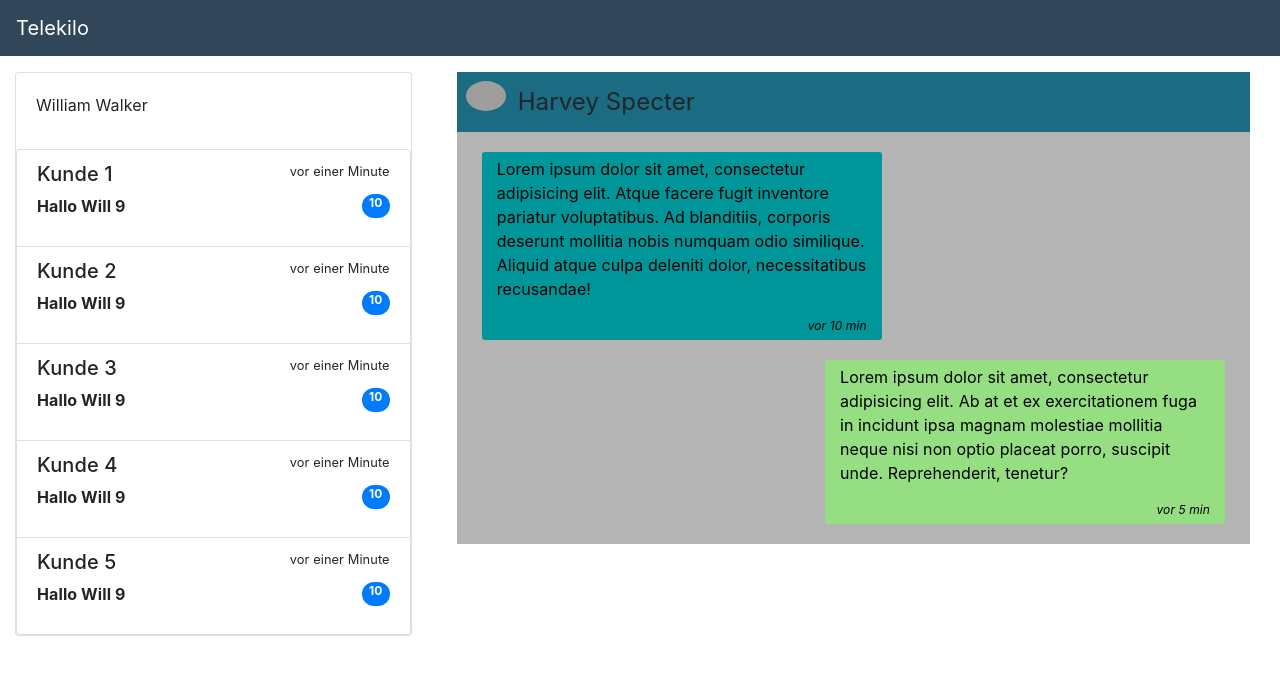
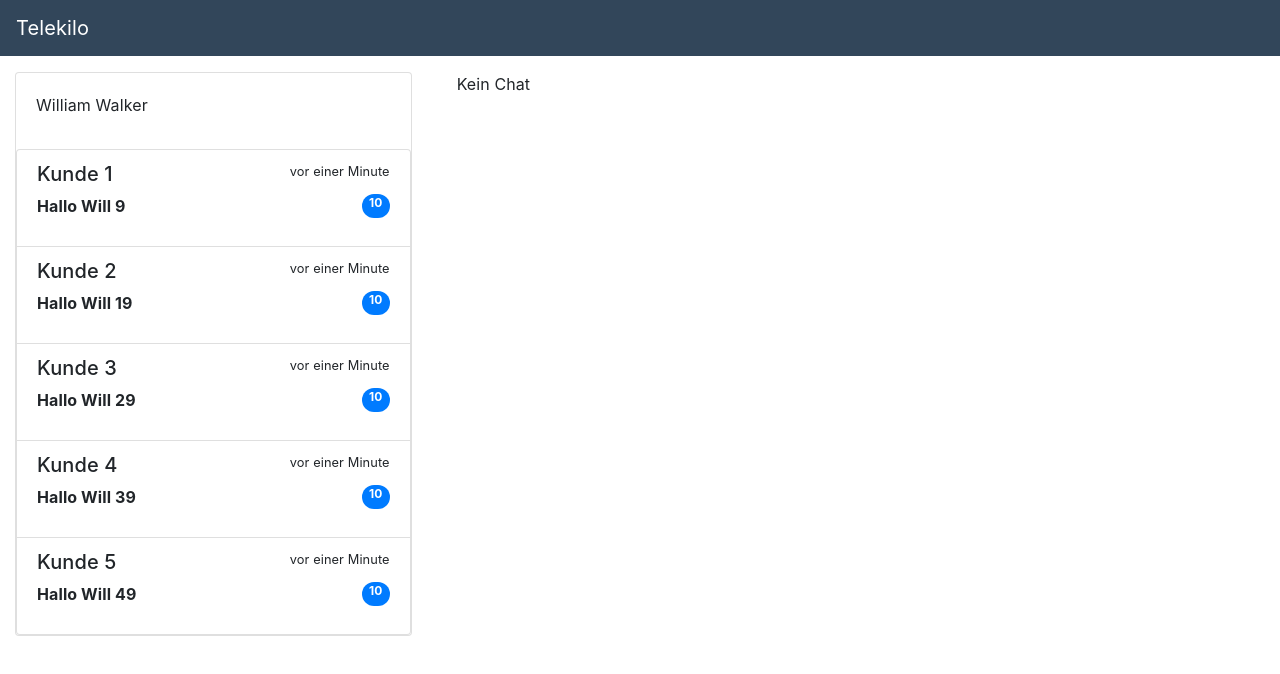
Before and after one commit to J2T2B/Componentware, a React (Create React App) app in the folder frontend/: page / in a window 1280 px wide. Shown: the top 674 px of the page. Built offline with nearby package versions, Linux system fonts and the light colour scheme; grey boxes are pictures that could not be loaded.

Commit message:
update chats message window

```diff
--- a/frontend/src/components/ChatMessageComponent.tsx
+++ b/frontend/src/components/ChatMessageComponent.tsx
@@ -35,36 +35,22 @@ export class ChatMessageComponent extends React.Component<DefaultComponentProps,
     }
 
     render() {
-        return <Container>
+        if (this.state.chat === undefined)
+            return <Container>Kein Chat</Container>
+        else
+            return <Container>
                 <div className="contact-profile">
-                    <img className="contact-picture" src="http://emilcarlsson.se/assets/harveyspecter.png" alt="Harvey Specter" />
-                    <div className="contact-name">Harvey Specter</div>
+                    <img className="contact-picture" src={ this.state.chat!.partner.imageUrl } alt={ this.state.chat!.partner.name } />
+                    <div className="contact-name">{ this.state.chat!.partner.name }</div>
                 </div>
                 <div className="messages col-md-12">
-                    <div className="row">
-                        <div className="message">
-                            <div className="bubble receive">
-                                <p>Lorem ipsum dolor sit amet, consectetur adipisicing elit. Atque facere fugit inventore pariatur voluptatibus. Ad blanditiis, corporis deserunt mollitia nobis numquam odio similique. Aliquid atque culpa deleniti dolor, necessitatibus recusandae!</p>
-                                <p className="time">vor 10 min</p>
-                            </div>
-                        </div>
-                    </div>
-                    <div className="row">
-                        <div className="message">
-                            <div className="bubble reply">
-                                <p>Lorem ipsum dolor sit amet, consectetur adipisicing elit. Ab at et ex exercitationem fuga in incidunt ipsa magnam molestiae mollitia neque nisi non optio placeat porro, suscipit unde. Reprehenderit, tenetur?</p>
-                                <p className="time">vor 5 min</p>
-                            </div>
-                        </div>
-                    </div>
-
                     {
                         this.state.chat && this.state.chat.messages.map(m => {
                             return <div className="row">
                                     <div className="message">
                                         <div className={"bubble"+(m.isAnswer ? " reply":" receive")}>
                                             <p>{m.text}</p>
-                                            <p className="time">{m.created}</p>
+                                            <p className="time">{m.created.fromNow()}</p>
                                         </div>
                                     </div>
                                 </div>
@@ -73,7 +59,7 @@ export class ChatMessageComponent extends React.Component<DefaultComponentProps,
                 </div>
                 <div className="message-input"></div>
             </Container>
-        ;
+            ;
     }
 }
 
--- a/frontend/src/index.css
+++ b/frontend/src/index.css
@@ -27,8 +27,7 @@ code {
 }
 
 .contact-profile .contact-name {
-  font-size: 24px;
-  display: inline-block;
+
 }
 
 .messages {
--- a/frontend/src/logic/MockChatsHandler.ts
+++ b/frontend/src/logic/MockChatsHandler.ts
@@ -35,7 +35,7 @@ export class MockChatsHandler extends AChatsHandler {
                         chatId: i,
                         partner: {
                             name: "Kunde " + (i + 1),
-                            imageUrl: "",
+                            imageUrl: "http://emilcarlsson.se/assets/harveyspecter.png",
                         },
                         messages: [],
                     }
@@ -47,12 +47,12 @@ export class MockChatsHandler extends AChatsHandler {
                     chatId: i,
                     message: {
                         id: ((i*10)+j).toString(),
-                        text: "Hallo Will "+j,
+                        text: "Hallo Will "+((i*10)+j).toString(),
                         image: "",
                         answers: [],
                         userHasRead: false,
                         created: (new Date().getTime() - 60000),
-                        isAnswer: false
+                        isAnswer: (Math.random() < 0.5)
                     }
                 });
             }
```
